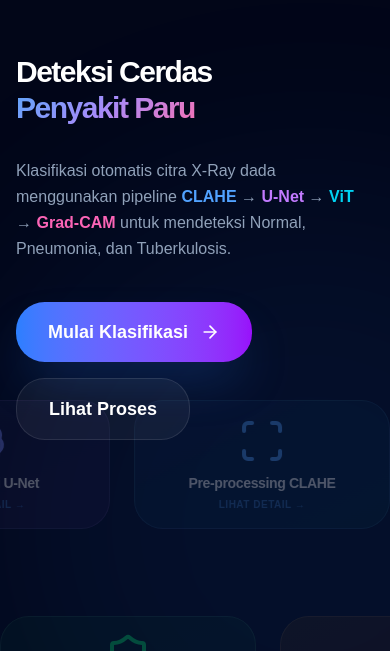
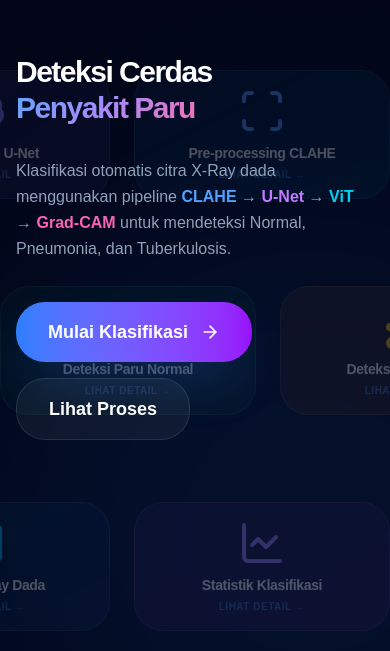
Before and after one commit to WiMProject/sekeripsi, a React (Vite) app in the folder frontend/: page / in a window 390 px wide. Shown: the part 186-837 px from the top of the page. Built offline with nearby package versions, Linux system fonts and the light colour scheme.

Commit message:
Pull mobile translateY starting position in HeroParallax higher to be closer to navbar

```diff
--- a/frontend/src/components/ui/hero-parallax.tsx
+++ b/frontend/src/components/ui/hero-parallax.tsx
@@ -50,7 +50,7 @@ export const HeroParallax = ({
     springConfig
   );
   const translateY = useSpring(
-    useTransform(scrollYProgress, [0, 0.2], [isMobile ? -120 : -680, isMobile ? 20 : 200]),
+    useTransform(scrollYProgress, [0, 0.2], [isMobile ? -450 : -680, isMobile ? 20 : 200]),
     springConfig
   );
 
```
